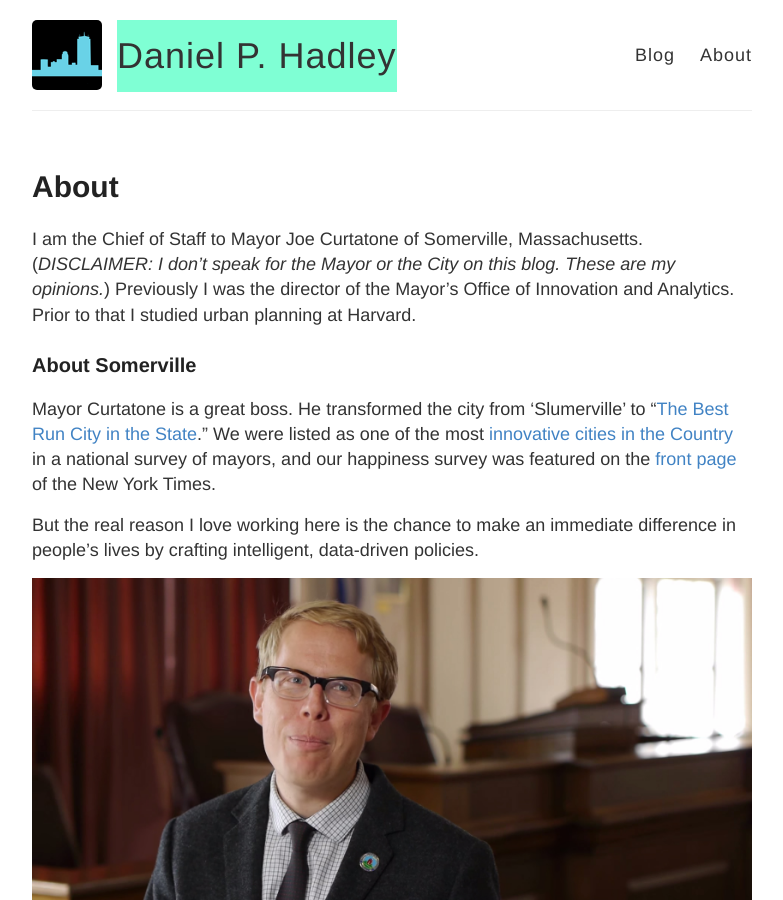
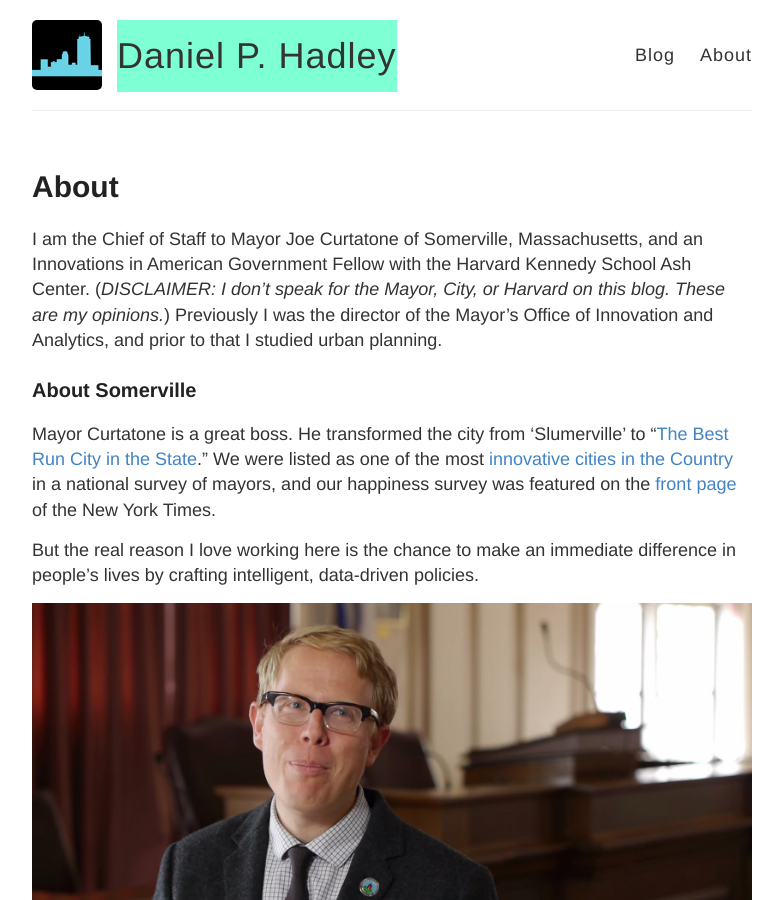
Before and after one commit to DanielHadley/DanielHadley.github.io, a Jekyll site: the page built from about.md, in a window 1280 px wide and 900 px high. Shown: the whole window, without its empty margins (248-1031 px from the left). Built offline with Jekyll 4.4.1, drawn with Linux system fonts in a browser that asks for light colours.

Commit message:
fellowship

```diff
--- a/about.md
+++ b/about.md
@@ -4,7 +4,7 @@ title: About
 permalink: /about/
 ---
 
-I am the Chief of Staff to Mayor Joe Curtatone of Somerville, Massachusetts. (*DISCLAIMER: I don't speak for the Mayor or the City on this blog. These are my opinions.*) Previously I was the director of the Mayor's Office of Innovation and Analytics. Prior to that I studied urban planning at Harvard.
+I am the Chief of Staff to Mayor Joe Curtatone of Somerville, Massachusetts, and an Innovations in American Government Fellow with the Harvard Kennedy School Ash Center. (*DISCLAIMER: I don't speak for the Mayor, City, or Harvard on this blog. These are my opinions.*) Previously I was the director of the Mayor's Office of Innovation and Analytics, and prior to that I studied urban planning.
 
 ### About Somerville
 
```
